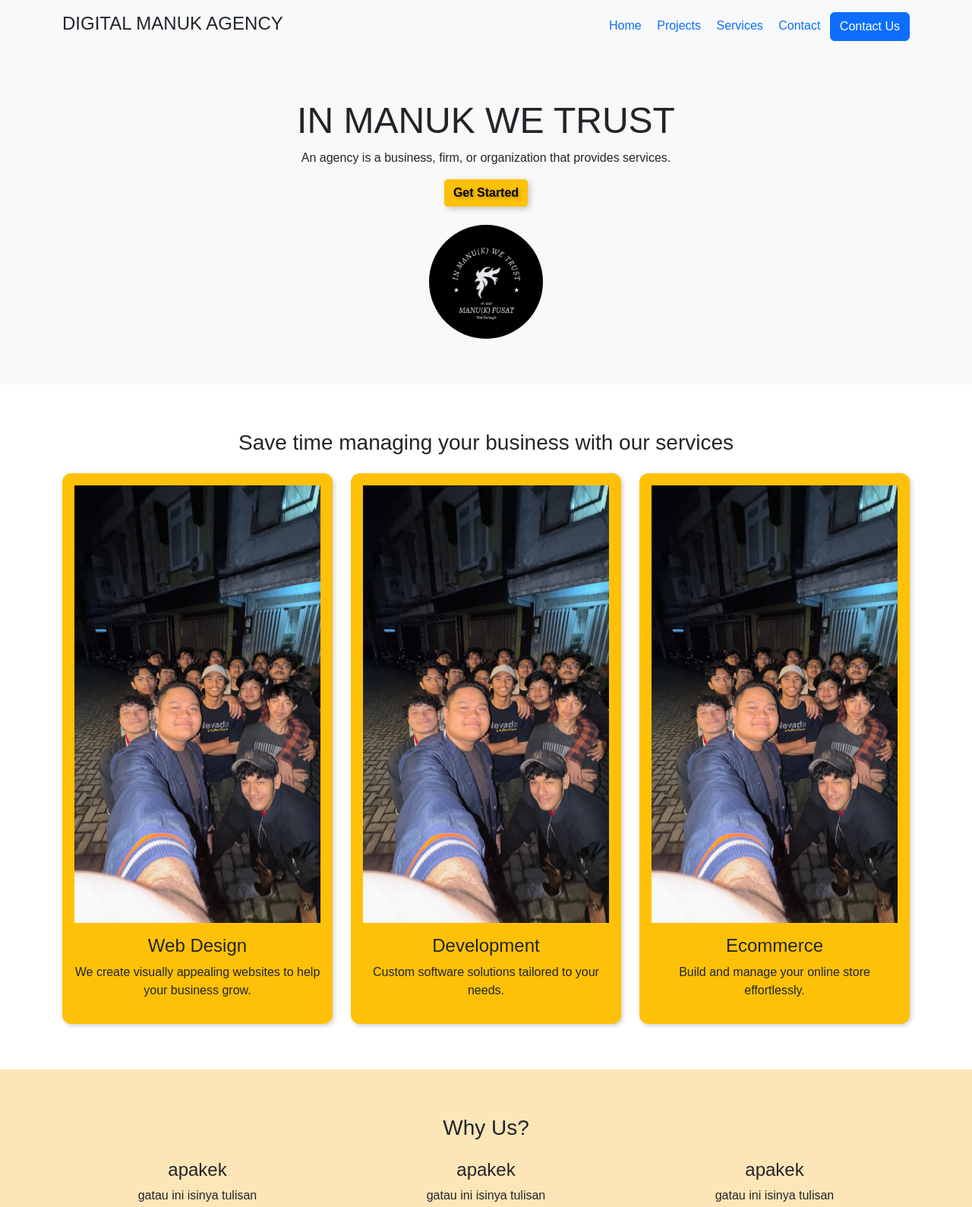
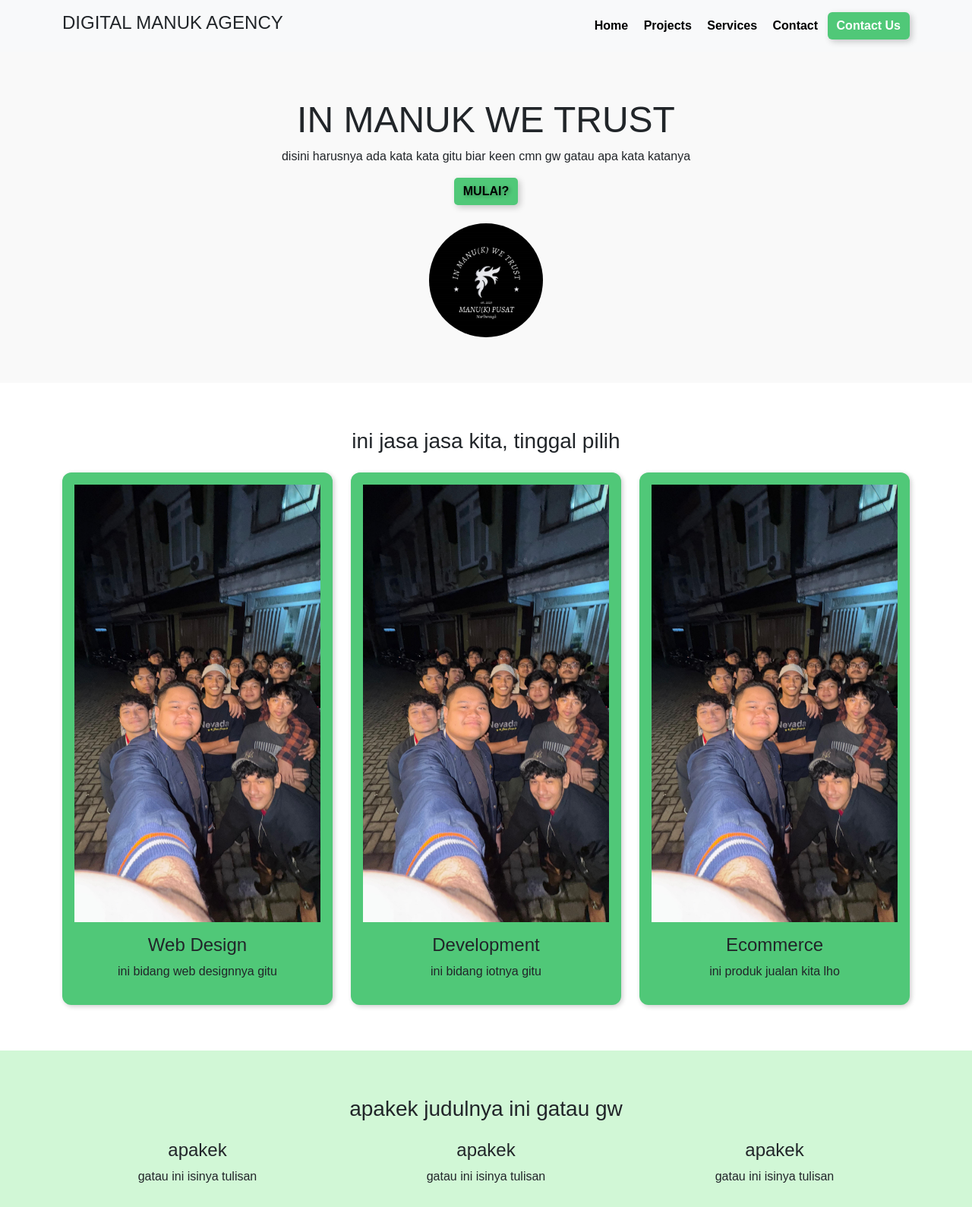
Before and after one commit to RafaelSadewo/cobaserver, a plain HTML site: page index.html in a window 1280 px wide. Shown: the top 1589 px of the page at 76% size. Drawn offline with nearby package versions, Linux system fonts and the light colour scheme.

Commit message:
Update index.html

```diff
--- a/index.html
+++ b/index.html
@@ -34,7 +34,7 @@
         }
 
         .services-section .card {
-            background-color: #ffc107;
+            background-color: #50C878;
             box-shadow: 2px 2px 6px rgba(0, 0, 0, 0.2);
         }
 
@@ -44,7 +44,7 @@
         }
 
         .why-us {
-            background-color: #fce6b8;
+            background-color: #d1f7d6;
             padding: 60px 20px;
             text-align: center;
         }
@@ -56,14 +56,35 @@
         .btn-warning {
             font-weight: bold;
             text-shadow: 2px 2px 5px rgba(0, 0, 0, 0.3);
-            background-color: #ffc107;
+            background-color: #50C878;
             border: none;
             border-radius: 5px;
             box-shadow: 3px 3px 8px rgba(0, 0, 0, 0.2);
         }
 
         .btn-warning:hover {
-            background-color: #ffca2c;
+            background-color: #6fdc8e;
+            box-shadow: 4px 4px 10px rgba(0, 0, 0, 0.3);
+        }
+
+        nav a {
+            color: #000;
+            font-weight: bold;
+        }
+
+        nav a:hover {
+            text-decoration: underline;
+        }
+
+        .btn-primary {
+            background-color: #50C878;
+            border: none;
+            font-weight: bold;
+            box-shadow: 3px 3px 8px rgba(0, 0, 0, 0.2);
+        }
+
+        .btn-primary:hover {
+            background-color: #6fdc8e;
             box-shadow: 4px 4px 10px rgba(0, 0, 0, 0.3);
         }
     </style>
@@ -86,8 +107,8 @@
     <section class="hero-section">
         <div class="container">
             <h2 class="display-5">IN MANUK WE TRUST</h2>
-            <p>An agency is a business, firm, or organization that provides services.</p>
-            <button class="btn btn-warning">Get Started</button>
+            <p>disini harusnya ada kata kata gitu biar keen cmn gw gatau apa kata katanya</p>
+            <button class="btn btn-warning">MULAI?</button>
             <div class="mt-4 d-flex justify-content-center">
                 <img src="manuk.png" alt="Centered Person" class="rounded-circle">
             </div>
@@ -96,27 +117,27 @@
 
     <section class="services-section">
         <div class="container text-center">
-            <h3>Save time managing your business with our services</h3>
+            <h3>ini jasa jasa kita, tinggal pilih</h3>
             <div class="row mt-4">
                 <div class="col-md-4">
                     <div class="card p-3">
                         <img src="gambar.jpg" alt="Web Design Image" class="mb-3">
                         <h4>Web Design</h4>
-                        <p>We create visually appealing websites to help your business grow.</p>
+                        <p>ini bidang web designnya gitu</p>
                     </div>
                 </div>
                 <div class="col-md-4">
                     <div class="card p-3">
                         <img src="gambar.jpg" alt="Development Image" class="mb-3">
                         <h4>Development</h4>
-                        <p>Custom software solutions tailored to your needs.</p>
+                        <p>ini bidang iotnya gitu</p>
                     </div>
                 </div>
                 <div class="col-md-4">
                     <div class="card p-3">
                         <img src="gambar.jpg" alt="Ecommerce Image" class="mb-3">
                         <h4>Ecommerce</h4>
-                        <p>Build and manage your online store effortlessly.</p>
+                        <p>ini produk jualan kita lho</p>
                     </div>
                 </div>
             </div>
@@ -125,7 +146,7 @@
 
     <section class="why-us">
         <div class="container">
-            <h3>Why Us?</h3>
+            <h3>apakek judulnya ini gatau gw</h3>
             <div class="row mt-4">
                 <div class="col-md-4">
                     <h4>apakek</h4>
```
